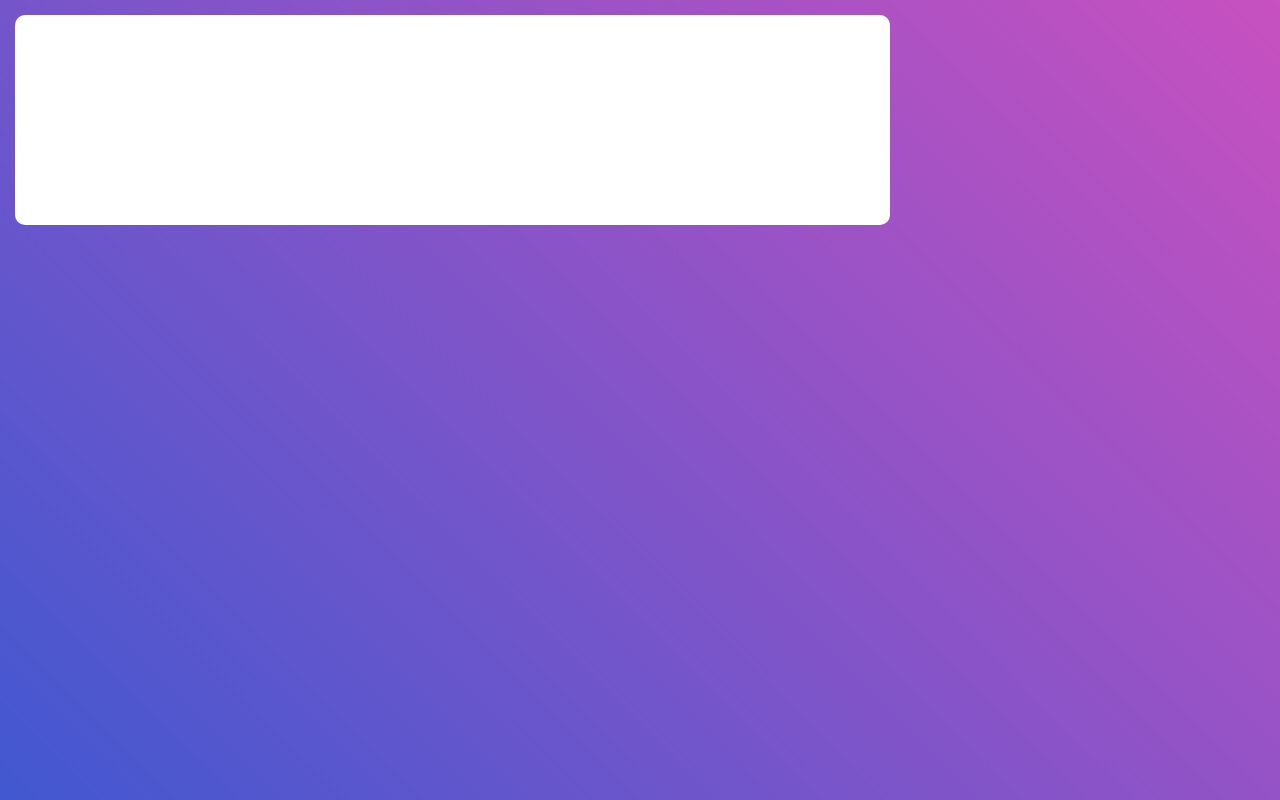
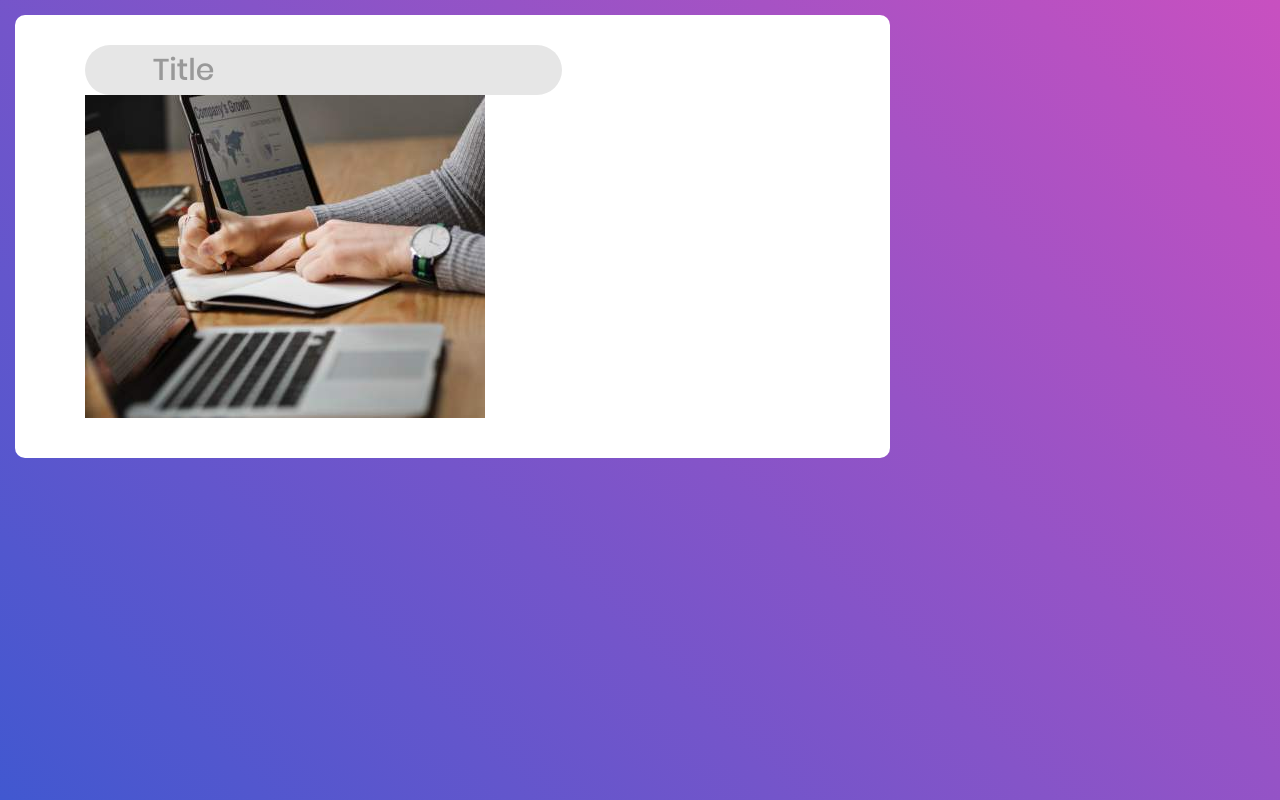
Before and after one commit to vraj72/Quotation_generator, a plain HTML site: page QPage.html in a window 1280 px wide. Drawn offline with Linux system fonts and the light colour scheme.

Commit message:
name changed

```diff
--- a/QPage.html
+++ b/QPage.html
@@ -12,6 +12,13 @@
 	<body>
 		<div class="container-q">
 			<div class="wrap-q">
+				<div style="width: 100%;">
+					<span>
+						<input  id="inputTitle" type="text" placeholder="Title">
+					</span>
+
+				<img src="images/hpback2.jpg">
+				</div>
 			</div>
 		</div>
 	</body>
--- a/css/main.css
+++ b/css/main.css
@@ -227,7 +227,7 @@ iframe {
   display: flex;
   flex-wrap: wrap;
   justify-content: space-between;
-  padding: 177px 130px 33px 95px;
+  padding: 30px 10px 33px 70px;
 }
 
 
@@ -277,6 +277,20 @@ iframe {
 
   display: block;
   width: 100%;
+  background: #e6e6e6;
+  height: 50px;
+  border-radius: 25px;
+  padding: 0 30px 0 68px;
+}
+
+#inputTitle {
+  font-family: Poppins-Medium;
+
+  line-height: 1.5;
+  color: #666666;
+  font-size: 30px;
+  display: block;
+  width: 60%;
   background: #e6e6e6;
   height: 50px;
   border-radius: 25px;
```
Also changed, not shown: Homepage.html (renamed from Project.html, +2 -2 lines), css/homepage.css (renamed from css/Project.css), sticky_nav.js (renamed from Project.js).
